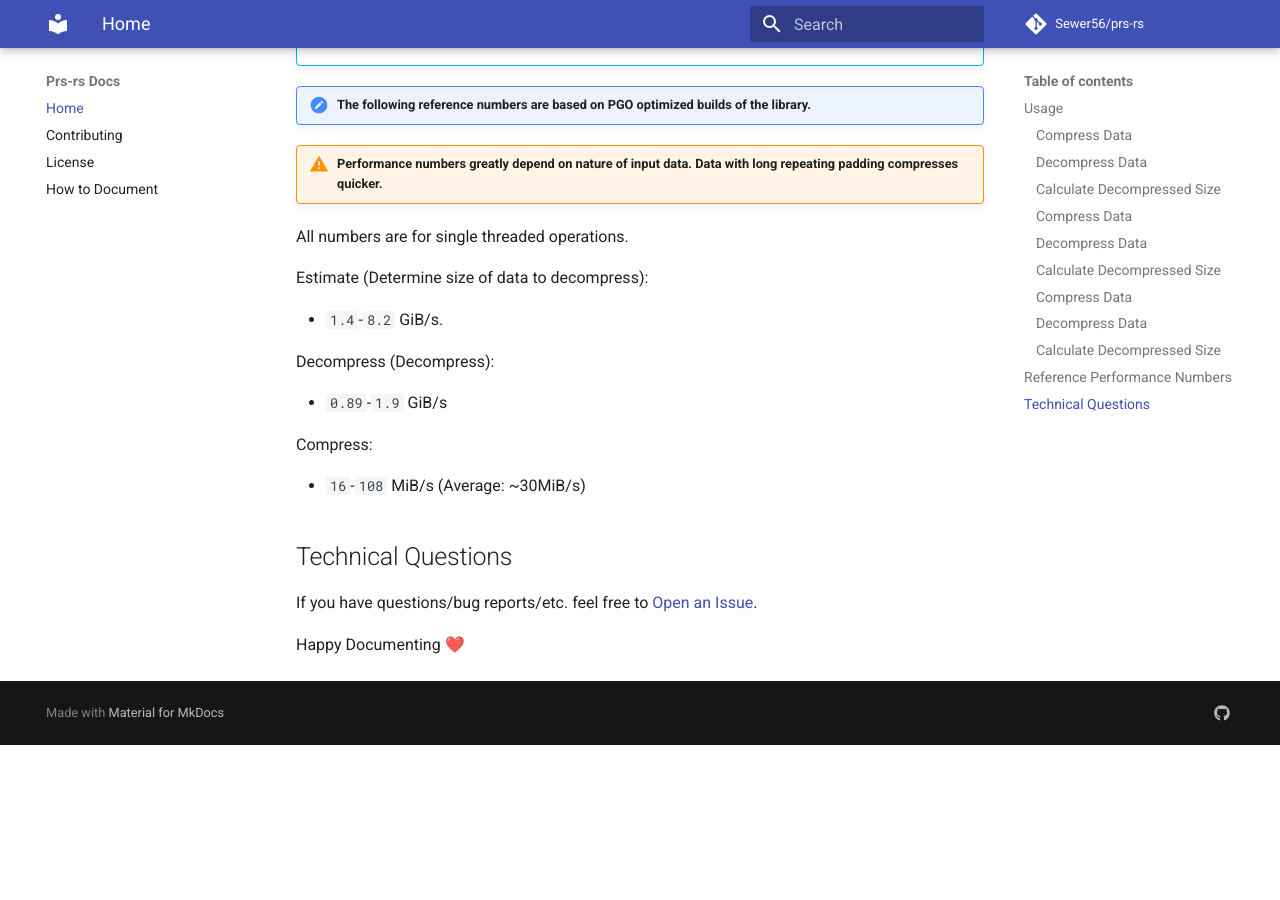
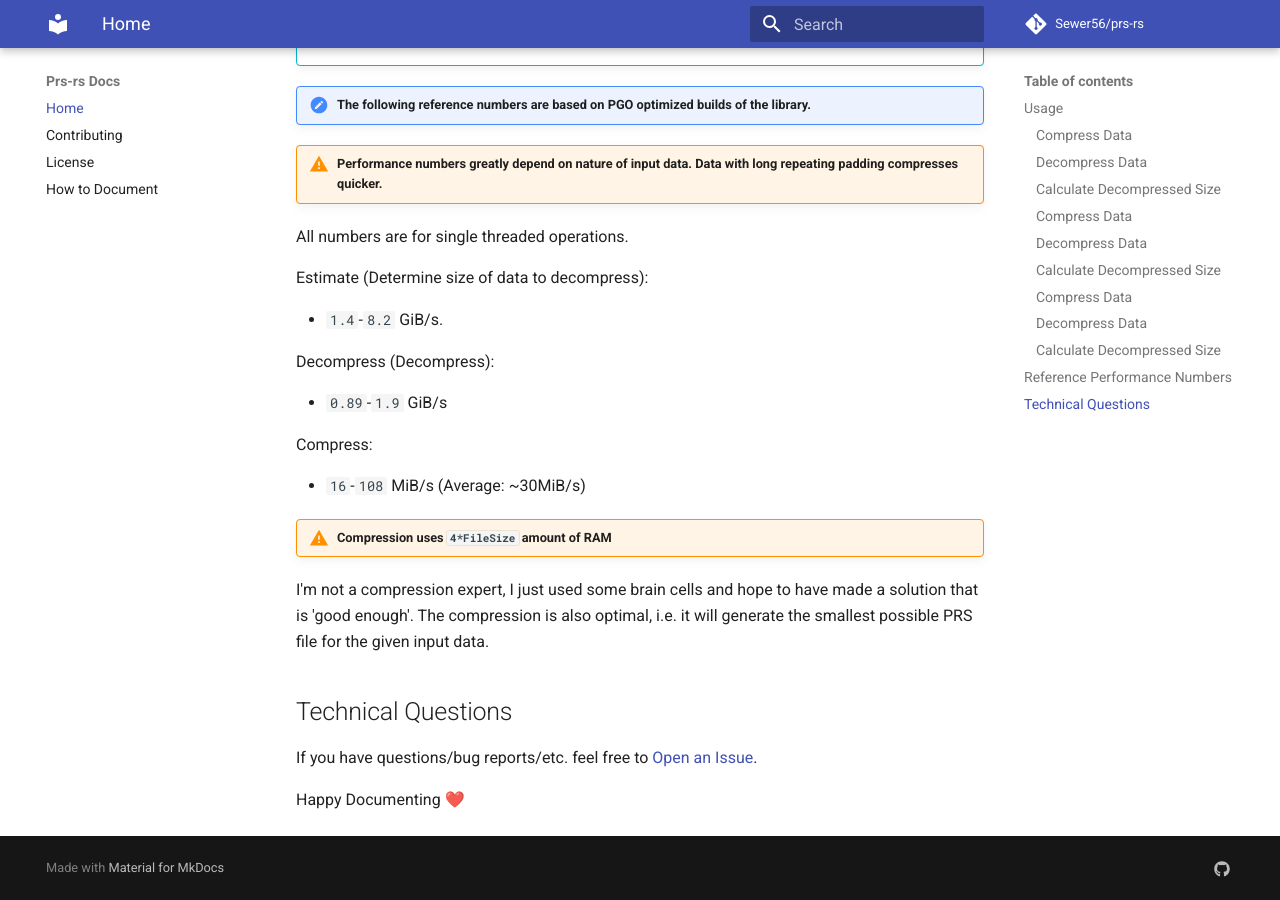
Before and after one commit to Sewer56/prs-rs, an MkDocs documentation site: the page built from docs/index.md, in a window 1280 px wide and 900 px high, scrolled down 1484 px. Built offline with MkDocs 1.6.1 and Material for MkDocs 9.7.7, drawn with Linux system fonts in a browser that asks for light colours; comment, search, counter and statistics services are not loaded; before the commit the page ends 2229 px from its top, so only the background shows below that; some of the changed text lies outside the part shown.

Commit message:
Updated: index.md

```diff
--- a/docs/index.md
+++ b/docs/index.md
@@ -183,6 +183,11 @@ Compress:
 
 - `16`-`108` MiB/s (Average: ~30MiB/s)
 
+!!! warning "Compression uses `4*FileSize` amount of RAM"
+
+I'm not a compression expert, I just used some brain cells and hope to have made a solution that is
+'good enough'. The compression is also optimal, i.e. it will generate the smallest possible PRS file for the given input data.
+
 ## Technical Questions
 
 If you have questions/bug reports/etc. feel free to [Open an Issue](https://github.com/Sewer56/prs-rs/issues).
```
Also changed, not shown: other parts of docs/index.md (+1 -1 lines).
